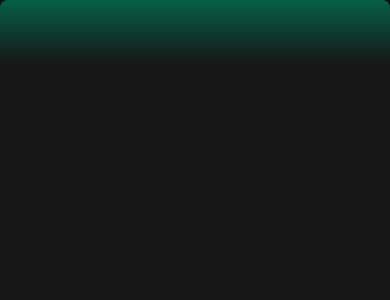
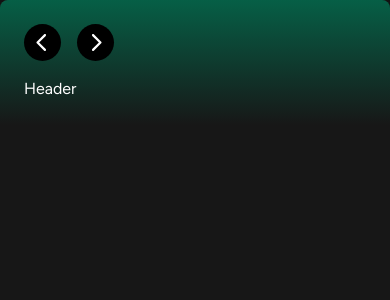
Before and after one commit to aliBenhenia/spotify-clone, a Next.js app: page / in a window 390 px wide. Shown: the top 300 px of the page. Built offline with nearby package versions, Linux system fonts and the light colour scheme.

Commit message:
show Rxcare

```diff
--- a/components/Header.tsx
+++ b/components/Header.tsx
@@ -31,7 +31,7 @@ const Header : React.FC<header_props> = ({children, className })=>{
                 items-center
                 justify-between
             ">
-                <div className="hidden md:flex gap-x-2 items-center">
+                <div className="  flex gap-x-4 items-center">
                     <button
                     onClick = {()=> router.back()}
 
@@ -41,7 +41,7 @@ const Header : React.FC<header_props> = ({children, className })=>{
                     flex
                     items-center
                     justify-center
-                    hover-opacity-75
+                    hover:opacity-100
                     transition
                     "
                     >
@@ -57,7 +57,7 @@ const Header : React.FC<header_props> = ({children, className })=>{
                     flex
                     items-center
                     justify-center
-                    hover-opacity-75
+                    hover:opacity-100
                     transition
                     "
                     >
@@ -70,7 +70,7 @@ const Header : React.FC<header_props> = ({children, className })=>{
 
                 </div>
             </div>
-            {/* {children} */}
+            {children}
         </div>
     );
 }
```
